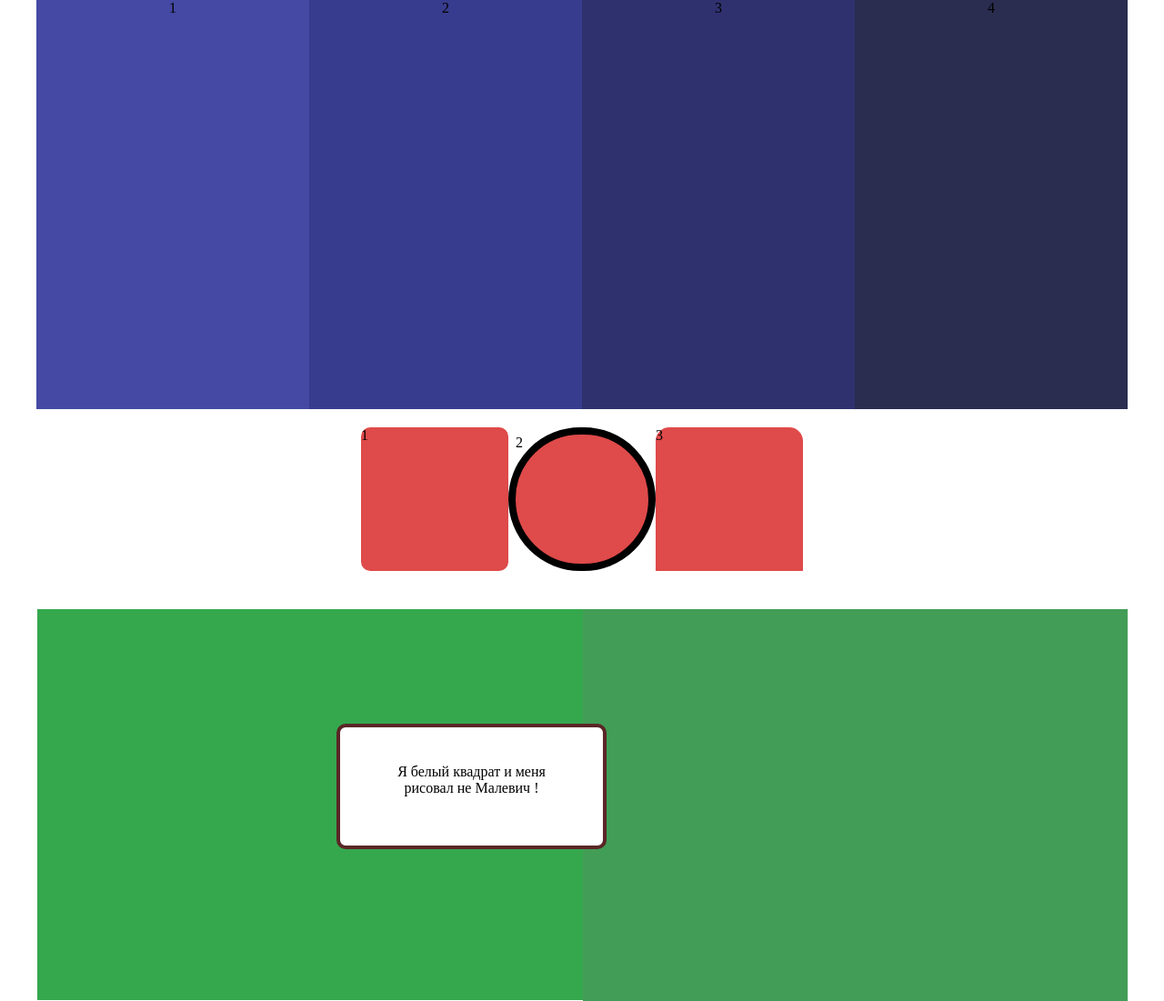
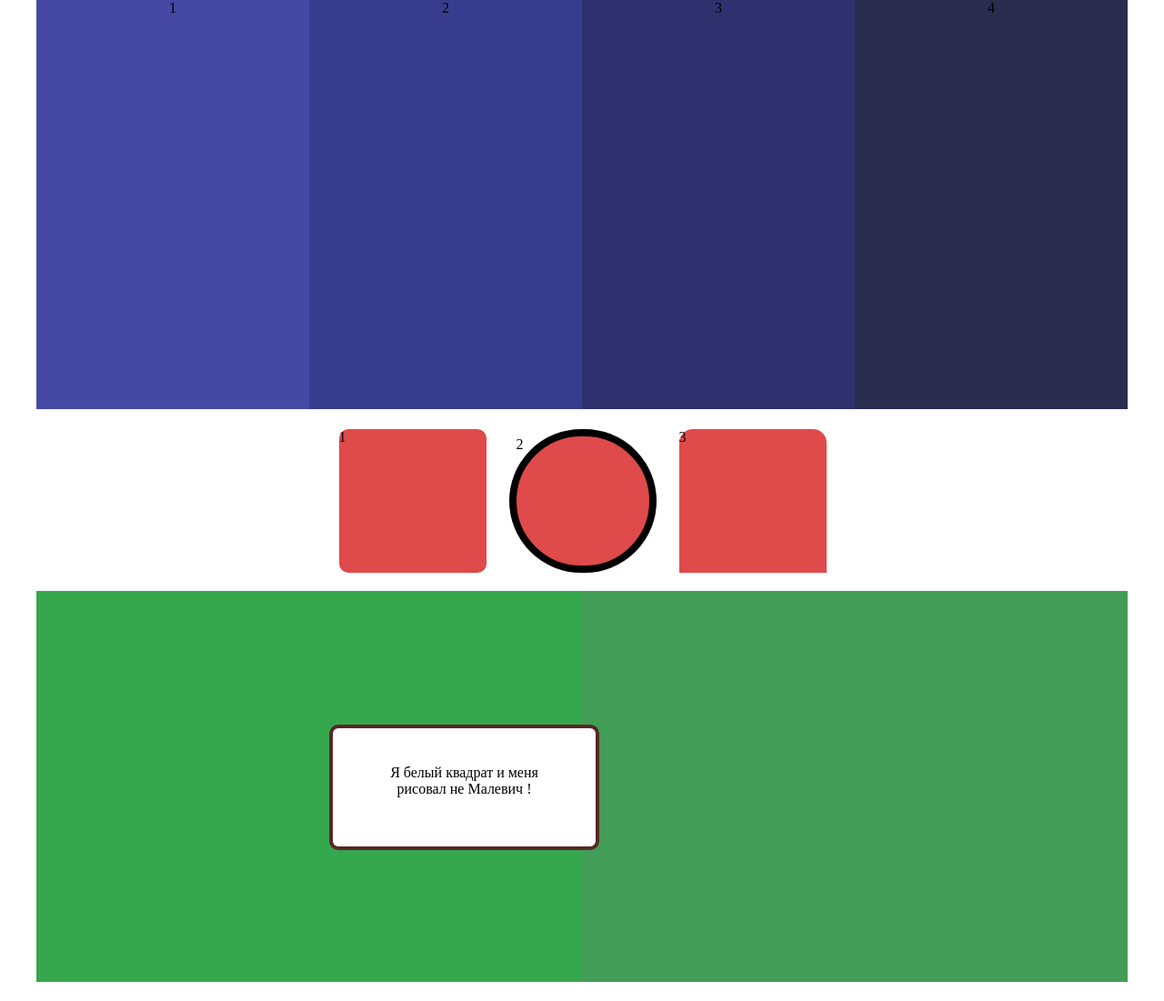
Before and after one commit to Nova5vi7/starter_kit, a website: page app/index.html in a window 1280 px wide. Shown: the whole page at 91% size. After the commit the page ends 1080 px from the top, so only its background shows below. Drawn offline with nearby package versions, Linux system fonts and the light colour scheme; files that its build step writes are made by us from their sources.

Commit message:
almost all

```diff
--- a/app/index.html
+++ b/app/index.html
@@ -24,18 +24,18 @@
     </section>
     <section class="general-one">
       <div class="container">
-        <div class="square-one">1</div>
-        <div class="circle">2</div>
-        <div class="square-two">3</div>
+        <div class="square-one form">1</div>
+        <div class="circle form">2</div>
+        <div class="square-two form">3</div>
       </div>
     </section>
     <section class="two-square">
-      <div class="left-square">
+      <div class="left-square square">
         <div class="center">
           Я белый квадрат и меня рисовал не Малевич !
         </div>
       </div>
-      <div class="rigth-square"></div>
+      <div class="rigth-square square"></div>
     </section>
     <!-- build:js scripts/main.js -->
     <script src="scripts/main.js"></script>
--- a/app/styles/main.scss
+++ b/app/styles/main.scss
@@ -17,54 +17,46 @@ body {
   flex-direction: row;
   justify-content: center;
   text-align: center;
+  .block {
+    width: 300px;
+    height: 450px;
+  }
 
-  // Вынести общие стили для всех блоков отдельно
-  // а именно width и height
-  // на класс .block
-  // DRY - don't repeat yourself
-  //
   // Заменить все width на проценты
   //
   .block-one {
-    width: 300px;
-    height: 450px;
     background: #4549a3;
   }
   .block-two {
-    width: 300px;
-    height: 450px;
     background: #383c8e;
   }
   .block-three {
-    width: 300px;
-    height: 450px;
     background: #2f316f;
   }
   .block-four {
-    width: 300px;
-    height: 450px;
     background: #2b2d50;
   }
 }
 .general-one .container {
   height: 200px;
   background: #ffffff;
-  margin-top: 20px;
+
   display: flex;
   flex-direction: row;
   justify-content: center;
+  .form {
+    width: 162px;
+    height: 158px;
+    margin: 22px 12px 0 13px;
+  }
 
   // DRY - don't repeat yourself
 
   .square-one {
-    width: 162px;
-    height: 158px;
     background: #df4a4a;
     border-radius: 10px;
   }
   .circle {
-    width: 162px;
-    height: 158px;
     background: #df4a4a;
     border: 8px solid #000000;
     // Круг дель так
@@ -72,8 +64,6 @@ body {
     border-radius: 250px;
   }
   .square-two {
-    width: 162px;
-    height: 158px;
     background: #df4a4a;
     border-radius: 15px 15px 0px 0px;
   }
@@ -81,27 +71,28 @@ body {
 .two-square {
   display: flex;
   justify-content: center;
-  .left-square {
+  .square {
     width: 600px; // проценты
     height: 430px;
+  }
+  .left-square {
     background: #35a84e;
     .center {
       position: absolute;
       width: 297px;
-      left: 370px;
-      top: 796px;
+      left: 362px;
+      top: 797px;
       height: 138px;
       background: #ffffff;
       border: 4px solid #5a2626;
       box-sizing: border-box;
       border-radius: 10px;
       text-align: center;
+
       padding: 40px;
     }
   }
   .rigth-square {
-    width: 599px; // проценты
-    height: 431px;
     background: #429d56;
   }
 }
```
